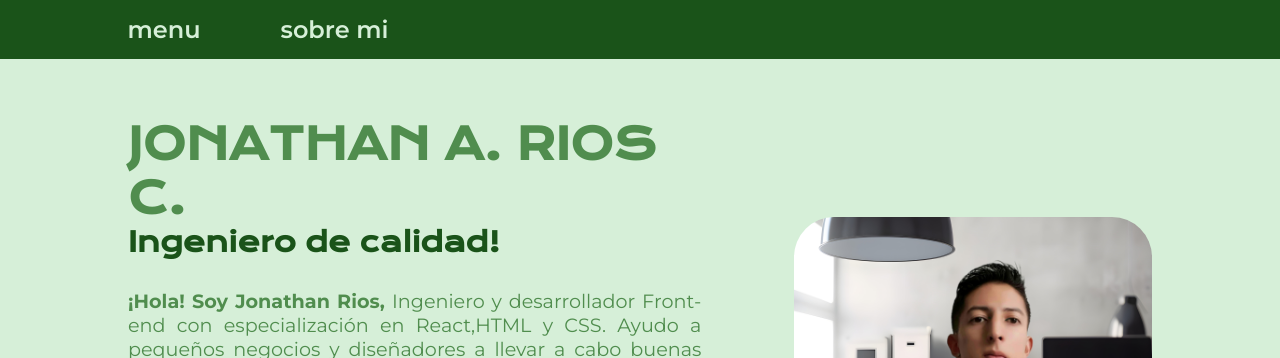
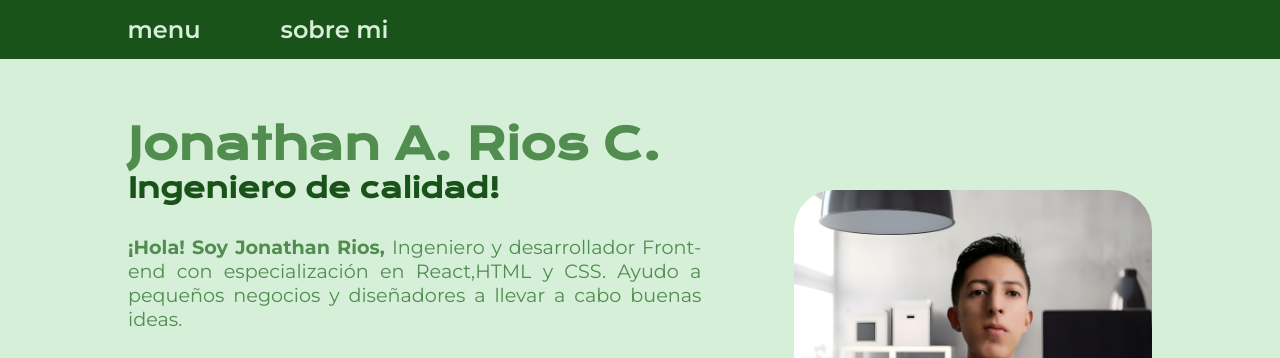
Before and after one commit to JonathanRios91/portafolio, a plain HTML site: page index.html in a window 1280 px wide. Shown: the top 358 px of the page. Drawn offline with nearby package versions, Linux system fonts and the light colour scheme.

Commit message:
actuliza titulo presentacion

```diff
--- a/index.html
+++ b/index.html
@@ -16,7 +16,7 @@
     <main class="presentacion">
         <section class="presentacion_contenido">
             <h1 class="presentacion_contenido_titulo">
-                JONATHAN A. RIOS C.
+                Jonathan A. Rios C.
                 <strong class="titulo-destaque">
                 Ingeniero de calidad!</strong>
             </h1>
```
